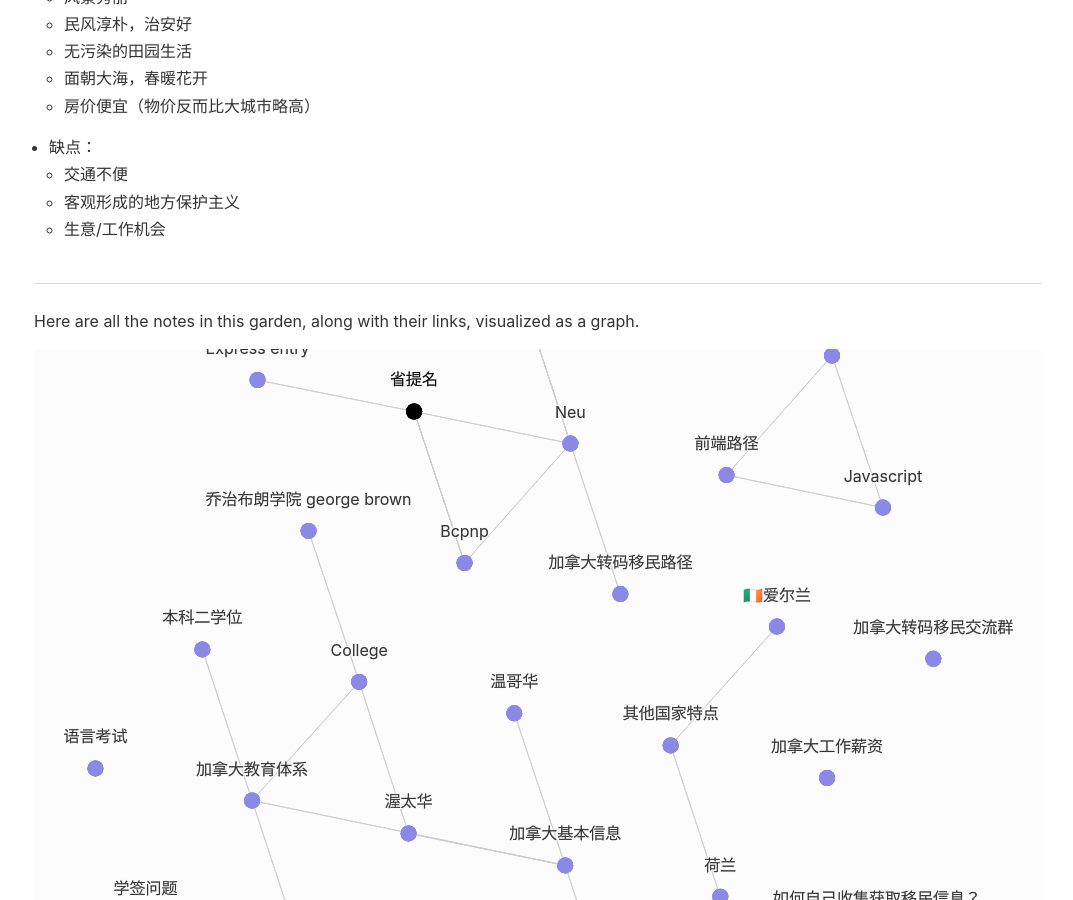
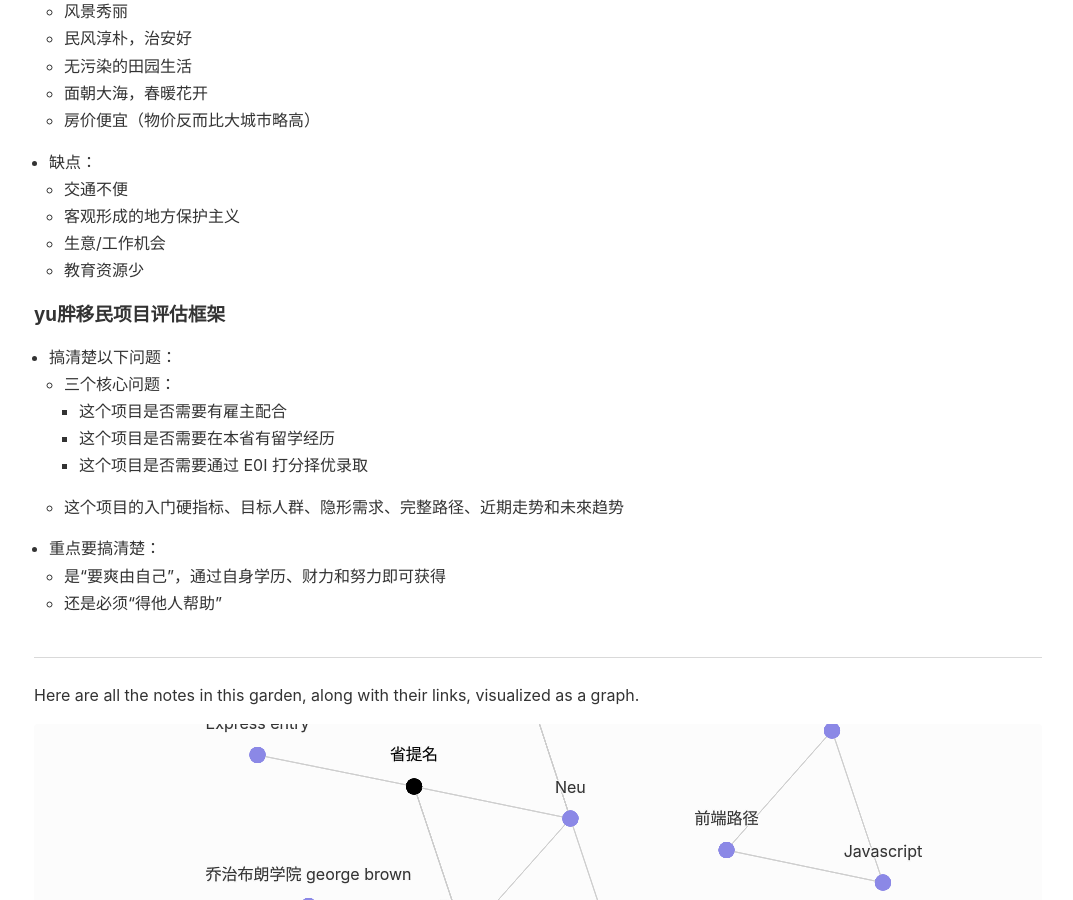
Before and after one commit to Gnblink0/InfoSharingCan, a Jekyll site: the page built from _notes/省提名.md, in a window 1280 px wide and 900 px high, scrolled down 1702 px. Shown: the whole window, without its empty margins (102-1175 px from the left). Built offline with Jekyll 4.4.1, drawn with Linux system fonts in a browser that asks for light colours; some of the changed text lies outside the part shown.

Commit message:
vault backup: 2022-08-31 15:58:11

```diff
--- a/_notes/省提名.md
+++ b/_notes/省提名.md
@@ -36,6 +36,7 @@
 - 先到先得改为打分择优池子捞人（EOI）（向[[Express Entry|联邦移民]]靠拢），每个省打分侧重点不同（学历、英语）
 
 ## 各省省提名
+加拿大一共有9个省2个地区接受省提名项目，项目加起来一共有70-80个
 
 > [[BCPNP|BC 省]]：理工科硕博毕业后直接申请；其他需要 NOC OAB 类 Job offer
 >
@@ -68,3 +71,16 @@
 	- 交通不便
 	- 客观形成的地方保护主义
 	- 生意/工作机会
+	- 教育资源少
+
+### yu胖移民项目评估框架
+- 搞清楚以下问题：
+	- 三个核心问题：
+		- 这个项目是否需要有雇主配合
+		- 这个项目是否需要在本省有留学经历
+		- 这个项目是否需要通过 E0I 打分择优录取
+	- 这个项目的入门硬指标、目标人群、隐形需求、完整路径、近期走势和未來趋势
+
+- 重点要搞清楚：
+	- 是“要爽由自己”，通过自身学历、财力和努力即可获得
+	- 还是必须“得他人帮助”
```
Also changed, not shown: other parts of _notes/省提名.md (+3 -1 lines), _notes/BC 省.md (+9 -2 lines), _notes/BCPNP.md (+17 -1 lines), _notes/Express Entry.md (+10 -2 lines), _notes/加拿大基本信息.md (+5 -0 lines).
